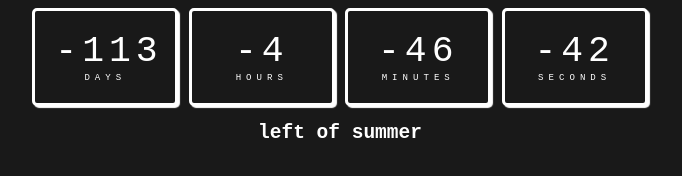
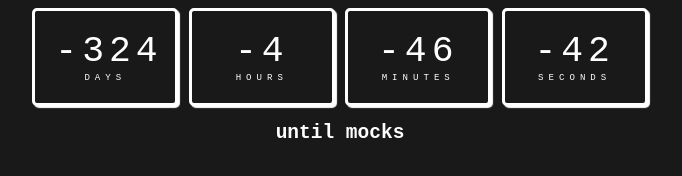
Before and after one commit to ticjk/notion, a plain HTML site: page index.html in a window 1280 px wide. Shown: the whole page, without its empty margins (300-982 px from the left). Drawn offline with Linux system fonts and the light colour scheme.

Commit message:
Update index.html

```diff
--- a/index.html
+++ b/index.html
@@ -83,7 +83,7 @@ body{
 </body>
 <script>
     const year = new Date().getFullYear();
-const myDate = new Date('Sep 05, 2022 00:00:00');
+const myDate = new Date('Feb 06, 2022 00:00:00');
 console.log(myDate);
 
 // countdown
@@ -112,6 +112,6 @@ let timer = setInterval(function() {
 }, 1);
 </script>
 <div class="until">
-  <h2>left of summer</h2>
+  <h2>until mocks</h2>
 </div>
 </html>
```
